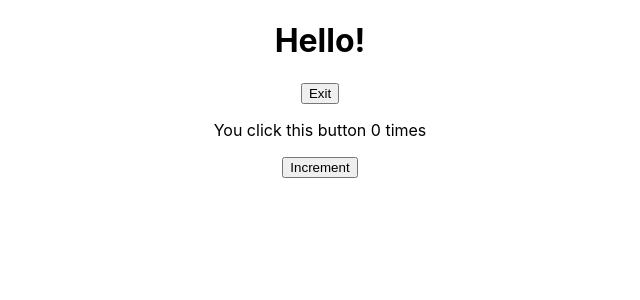
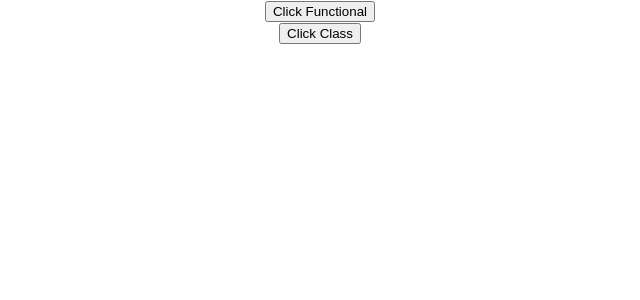
Before and after one commit to EdwardShanahan07/first-react-app, a React (Create React App) app in the folder my-app/: page / in a window 1280 px wide. Shown: the top 300 px of the page, without its empty margins (320-960 px from the left). Built offline with nearby package versions, Linux system fonts and the light colour scheme.

Commit message:
Add Event class and functional components

```diff
--- a/my-app/src/App.js
+++ b/my-app/src/App.js
@@ -1,11 +1,13 @@
 import logo from "./logo.svg";
 import "./App.css";
-import StateFullGreetingWithPrevState from "./components/StateFullGreetingWithPrevState";
+import EventFunctional from "./components/EventFunctional";
+import EventClass from "./components/EventClass";
 
 function App() {
   return (
     <div className="App">
-      <StateFullGreetingWithPrevState />
+      <EventFunctional />
+      <EventClass />
     </div>
   );
 }
--- /dev/null
+++ b/my-app/src/components/EventClass.js
@@ -0,0 +1,17 @@
+import React, { Component } from "react";
+
+class EventClass extends Component {
+  clickHandler() {
+    console.log("Event Class");
+  }
+
+  render() {
+    return (
+      <div>
+        <button onClick={this.clickHandler()}>Click Class</button>
+      </div>
+    );
+  }
+}
+
+export default EventClass;
--- /dev/null
+++ b/my-app/src/components/EventFunctional.js
@@ -0,0 +1,15 @@
+import React from "react";
+
+function EventFunctional() {
+  function clickHandler() {
+    console.log("Functional Component!");
+  }
+
+  return (
+    <div>
+      <button onClick={clickHandler}>Click Functional</button>
+    </div>
+  );
+}
+
+export default EventFunctional;
```
